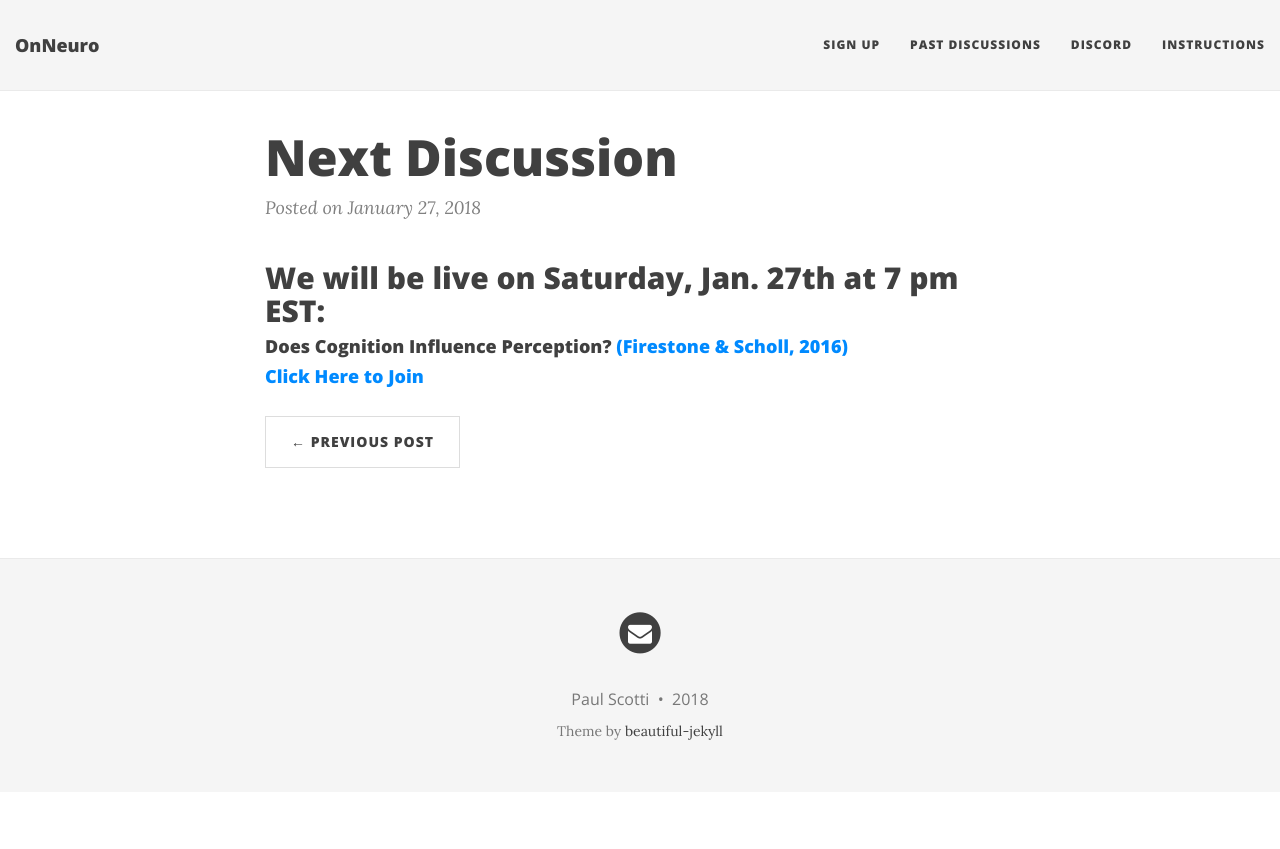
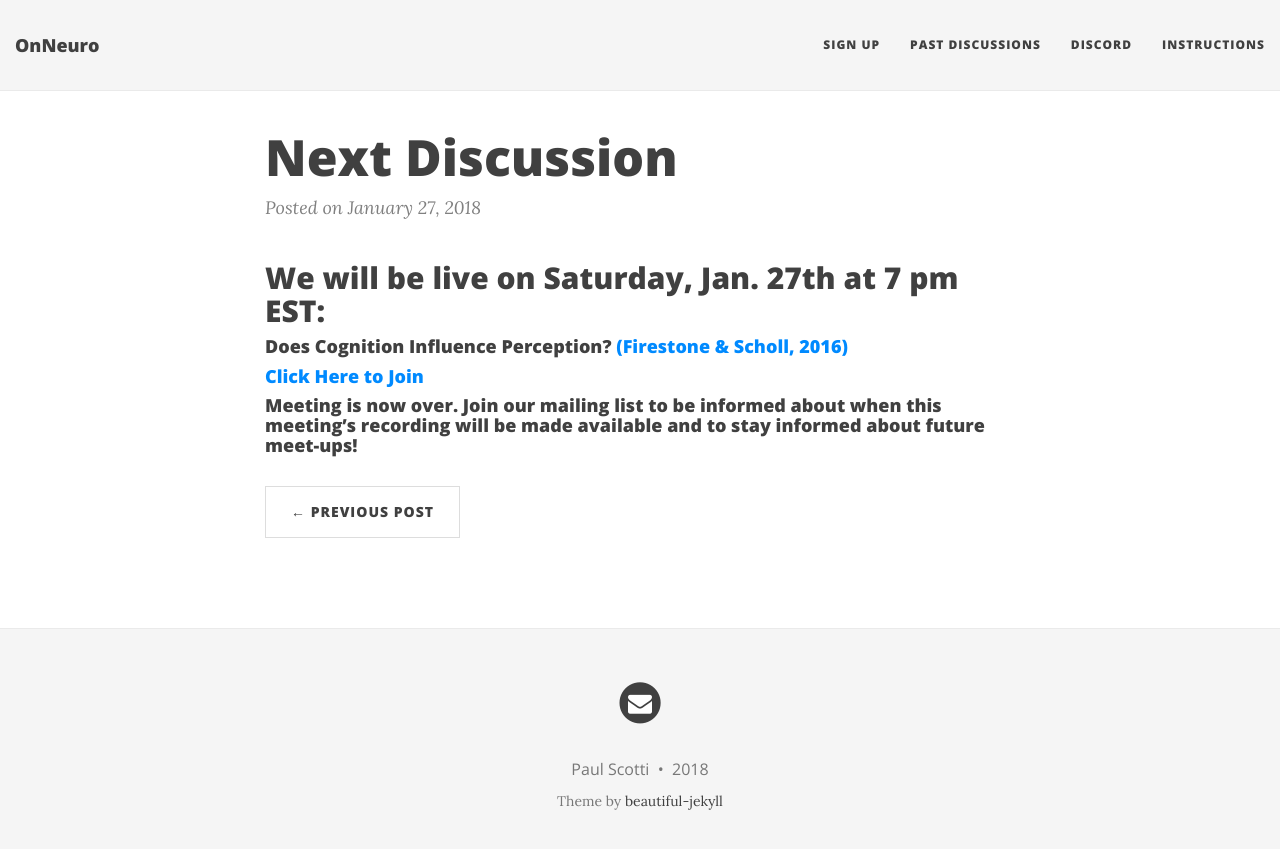
Before and after one commit to OnNeuro/onneuro.github.io, a Jekyll site: the page built from _posts/2018-01-27-Live.md, in a window 1280 px wide. Shown: the top 849 px of the page. Built offline with Jekyll 4.4.1, drawn with Linux system fonts in a browser that asks for light colours; nearby versions of some CDN libraries.

Commit message:
Update 2018-01-27-Live.md

```diff
--- a/_posts/2018-01-27-Live.md
+++ b/_posts/2018-01-27-Live.md
@@ -9,3 +9,5 @@ excerpt: We will be live on Saturday, Jan. 27th at 7 pm EST -- read more for lin
 #### Does Cognition Influence Perception? [(Firestone & Scholl, 2016)](http://perception.yale.edu/papers/16-Firestone-Scholl-BBS.pdf)
 
 #### [Click Here to Join](https://discord.gg/zmAAx2W)
+
+#### Meeting is now over. Join our mailing list to be informed about when this meeting's recording will be made available and to stay informed about future meet-ups!
```
